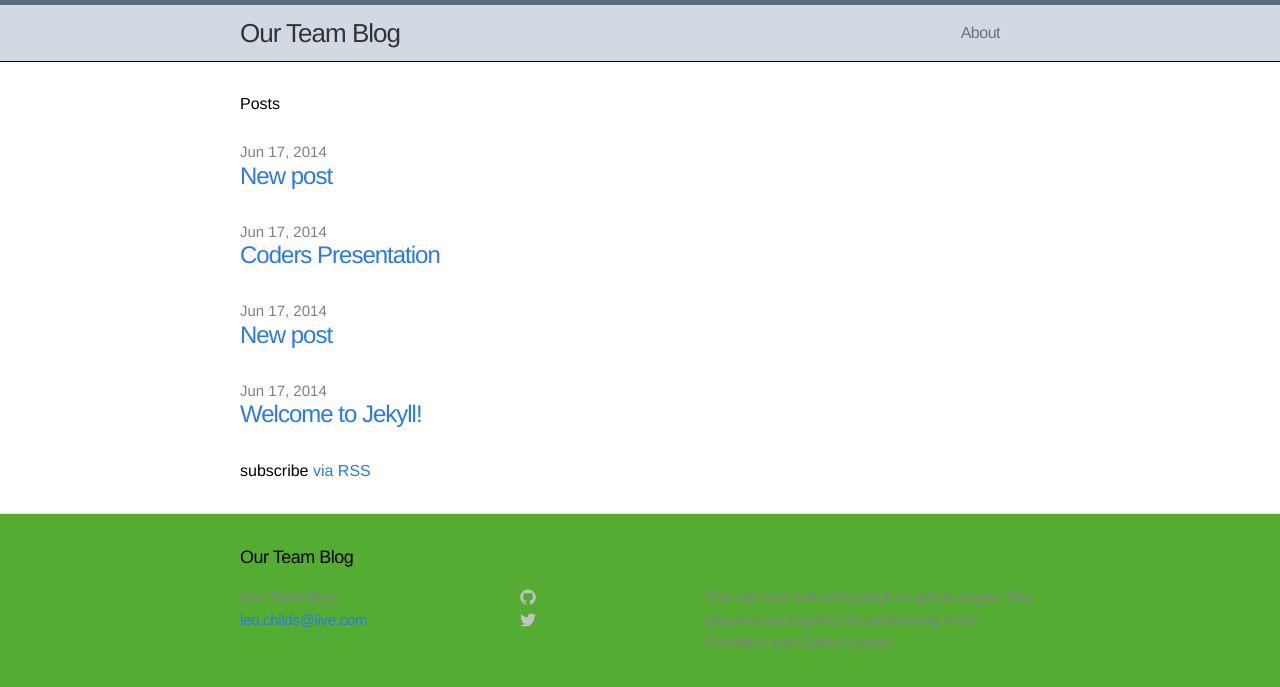
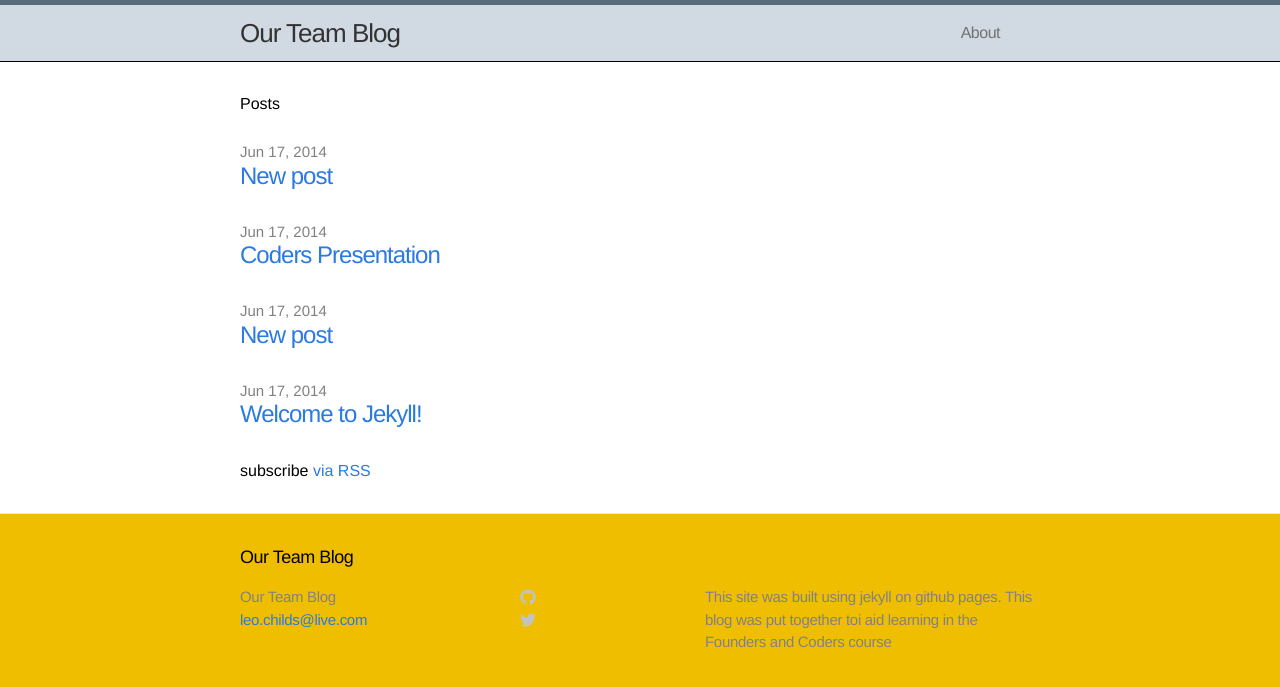
Before and after one commit to leochilds/digitalalchemy, a Jekyll site: the page built from index.html, in a window 1280 px wide. Shown: the top 687 px of the page. Built offline with Jekyll 4.4.1, drawn with Linux system fonts in a browser that asks for light colours.

Commit message:
css style

```diff
--- a/css/main.css
+++ b/css/main.css
@@ -13,7 +13,7 @@ body {
   font-size: 16px;
   line-height: 1.5;
   font-weight: 300;
-  background-color: #55ac33;
+  background-color: rgb(240,190,0);
 }
 
 h1, h2, h3, h4, h5, h6 { font-size: 100%; font-weight: 400; }
```
